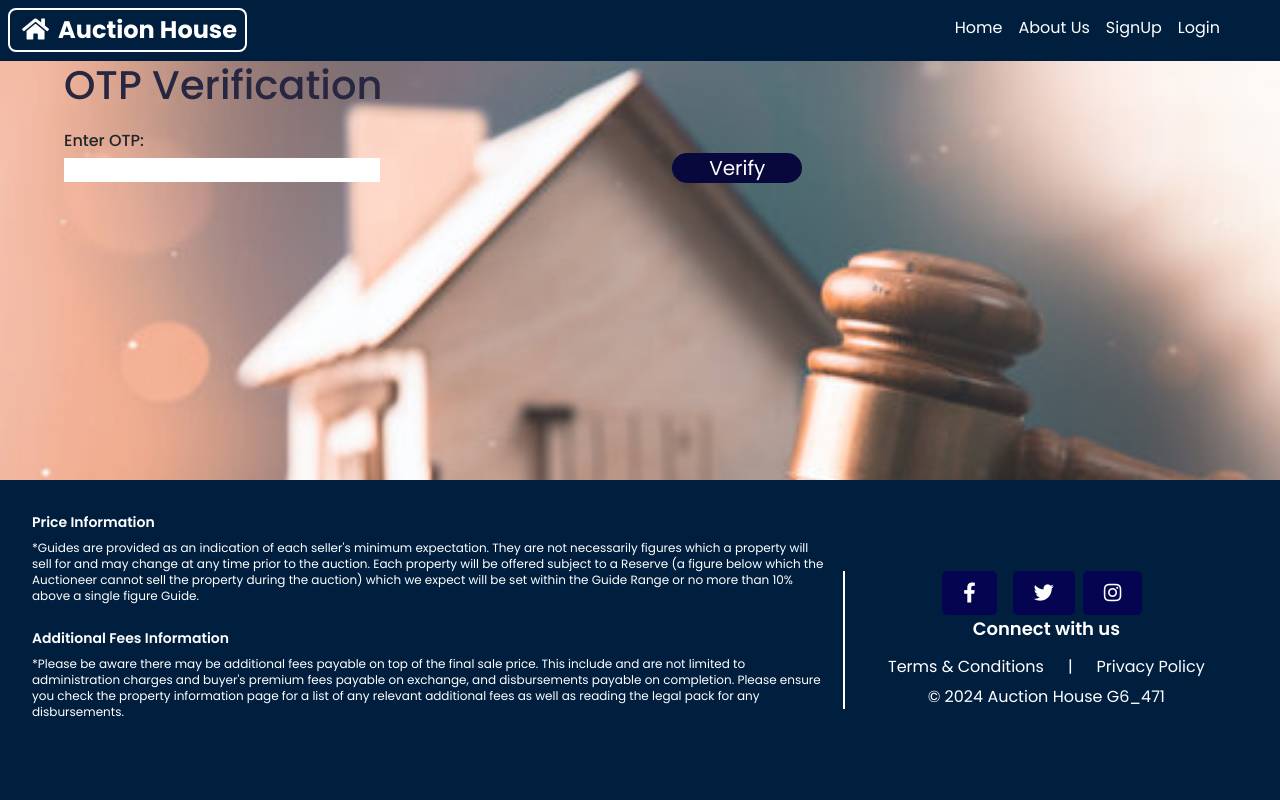
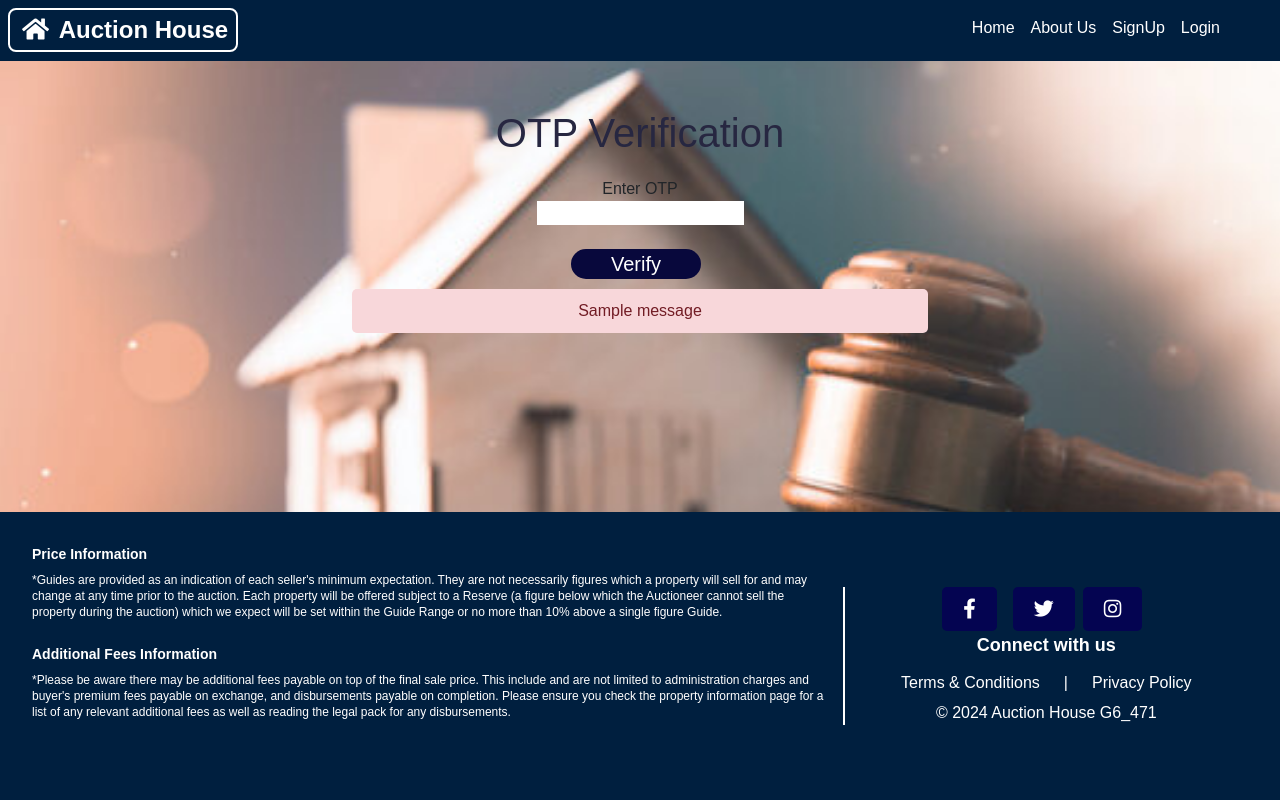
Before and after one commit to Himika-Tasnim/Auction-House, a Django app: page /otp-verification/ in a window 1280 px wide. Run offline with Django 4.2, Linux system fonts and the light colour scheme; one stand-in notice (Sample message) is shown.

Commit message:
frontend update

```diff
--- a/AuctionHouse/static/base.css
+++ b/AuctionHouse/static/base.css
@@ -8,7 +8,7 @@ body {
 }
 
 * {
-  font-family: "Poppins", sans-serif;
+  font-family: Arial, Helvetica, sans-serif;
   box-sizing: border-box;
 }
 
--- a/AuctionHouse/templates/account/signup.html
+++ b/AuctionHouse/templates/account/signup.html
@@ -5,10 +5,11 @@
     <style>
         /* Custom CSS for the form */
         .signup-form {
-            background-color: rgba(169, 171, 174, 0.5);; /* Transparent background color */
+            background-color:  rgba(244, 231, 209, 0.5);
             padding: 20px; /* Padding */
             border-radius: 15px; /* Rounded corners */
             box-shadow: 0 4px 8px 0 rgba(0, 0, 0, 0.2); /* Shadow effect */
+            align-items: left;
         }
 
         /* Custom CSS for form fields */
--- a/AuctionHouse/userProfile/templates/userProfile/otp_verification.html
+++ b/AuctionHouse/userProfile/templates/userProfile/otp_verification.html
@@ -1,16 +1,47 @@
 {% extends 'base.html' %}
 
 {% block content %}
+<style>
+
+
+    .container {
+
+        justify-content: center;
+        align-items: center;
+        text-align: center;
+    }
+
+    .error-messages {
+        margin-top: 10px;
+        text-align: center;
+    }
+
+    .error-message {
+        background-color: #f8d7da;
+        color: #721c24;
+        padding: 10px;
+        border-radius: 5px;
+        margin-bottom: 5px;
+        width: 50%;
+        margin-left: 25%;
+    }
+</style>
+<br><br>
 <div class="container">
     <h1>OTP Verification</h1>
     <form action="{% url 'userProfile:otp_verification' %}" method="POST">
         {% csrf_token %}
-        <label for="otp" style="font-weight: 500;">Enter OTP:</label><br>
-        <input type="text" id="otp" name="otp" required>
-        <input style="text-align: center; margin-left: 25%; background-color: rgb(8, 8, 60); color: white;" type="submit" value="Verify">
+        <label for="otp" style="font-weight: 500;">Enter OTP</label><br>
+        <input type="text" id="otp" name="otp" required><br><br>
+        <input style="background-color: rgb(8, 8, 60); color: white;" type="submit" value="Verify">
     </form>
+    {% if messages %}
+        <div class="error-messages">
+            {% for message in messages %}
+                <div class="error-message">{{ message }}</div>
+            {% endfor %}
+        </div>
+    {% endif %}
 </div>
-</body>
-</html>
 
 {% endblock %}
--- a/AuctionHouse/userProfile/views.py
+++ b/AuctionHouse/userProfile/views.py
@@ -32,7 +32,6 @@ def register(request):
 
 def profile_view(request):
     profile = request.user.buyer_seller
-    #get_object_or_404(Buyer_Seller, user=request.user)
     return render(request,'userProfile/profile_view.html',{'profile':profile})
 
 """
@@ -54,11 +53,9 @@ def profile_update_page(request):
 """
 
 def profile_update(request):
-    # Check if the user is authenticated
     if request.user.is_authenticated:
-        # Generate OTP
+        # To generate OTP
         otp = ''.join(random.choices('0123456789', k=6))
-        # Send OTP to user's email
         send_mail(
             'OTP for Profile Update',
             f'Your OTP for profile update is: {otp}',
@@ -66,25 +63,20 @@ def profile_update(request):
             [request.user.email],
             fail_silently=False,
         )
-        # Store the OTP in the session
+        # To store the OTP in the session
         request.session['otp'] = otp
         return redirect("userProfile:otp_verification")
     else:
-        return redirect("userProfile:home")  # Redirect to login if user is not authenticated
+        return redirect("userProfile:home")
 
 def otp_verification(request):
     if request.method == 'POST':
-        # Get the OTP entered by the user
         entered_otp = request.POST.get('otp')
-        # Get the OTP stored in the session
         otp_in_session = request.session.get('otp')
-        # Compare the entered OTP with the one stored in the session
         if entered_otp == otp_in_session:
-            # OTP matches, allow the user to update the profile
-            del request.session['otp']  # Remove the OTP from the session
+            del request.session['otp']  # To remove the OTP from the session
             return redirect('userProfile:profile_update_page')
         else:
-            # OTP does not match, display an error message
             messages.error(request, 'Invalid OTP. Please try again.')
             return redirect("userProfile:otp_verification")
 
@@ -100,8 +92,6 @@ def profile_update_page(request):
             var.user = request.user
             var.save()
             return redirect("userProfile:profile_view")
-        else:
-            print(form.errors)  # Print form errors for debugging
     else:
         form = RegitrationForm(instance=profile)
 
```
Also changed, not shown: AuctionHouse/templates/account/login.html (+4 -4 lines), AuctionHouse/userProfile/templates/userProfile/aboutUs.html (+11 -8 lines), AuctionHouse/userProfile/templates/userProfile/profile_view.html (+7 -7 lines), AuctionHouse/website/templates/bidding.html (+17 -11 lines), AuctionHouse/website/views.py (+4 -3 lines), AuctionHouse/db.sqlite3, AuctionHouse/media/auction_item_images/house3_2Fs2FD7.jpg (added).
